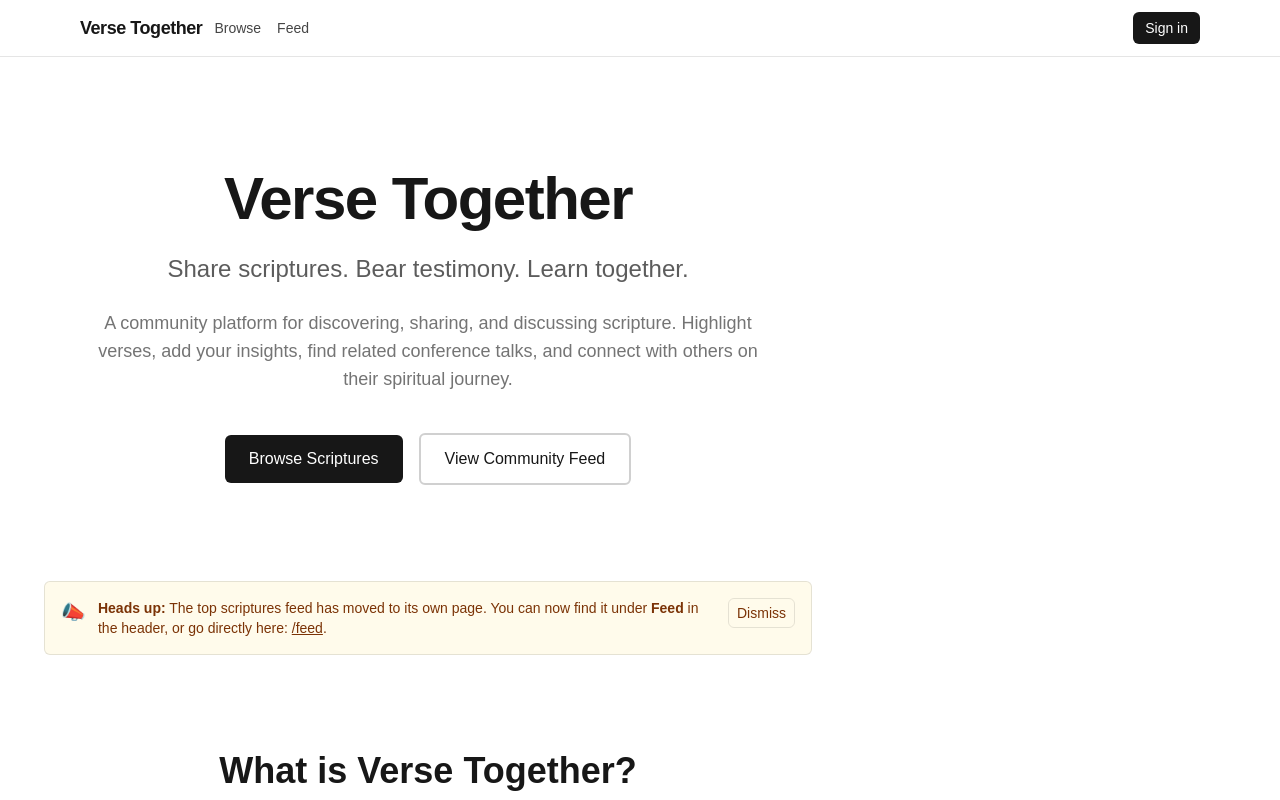
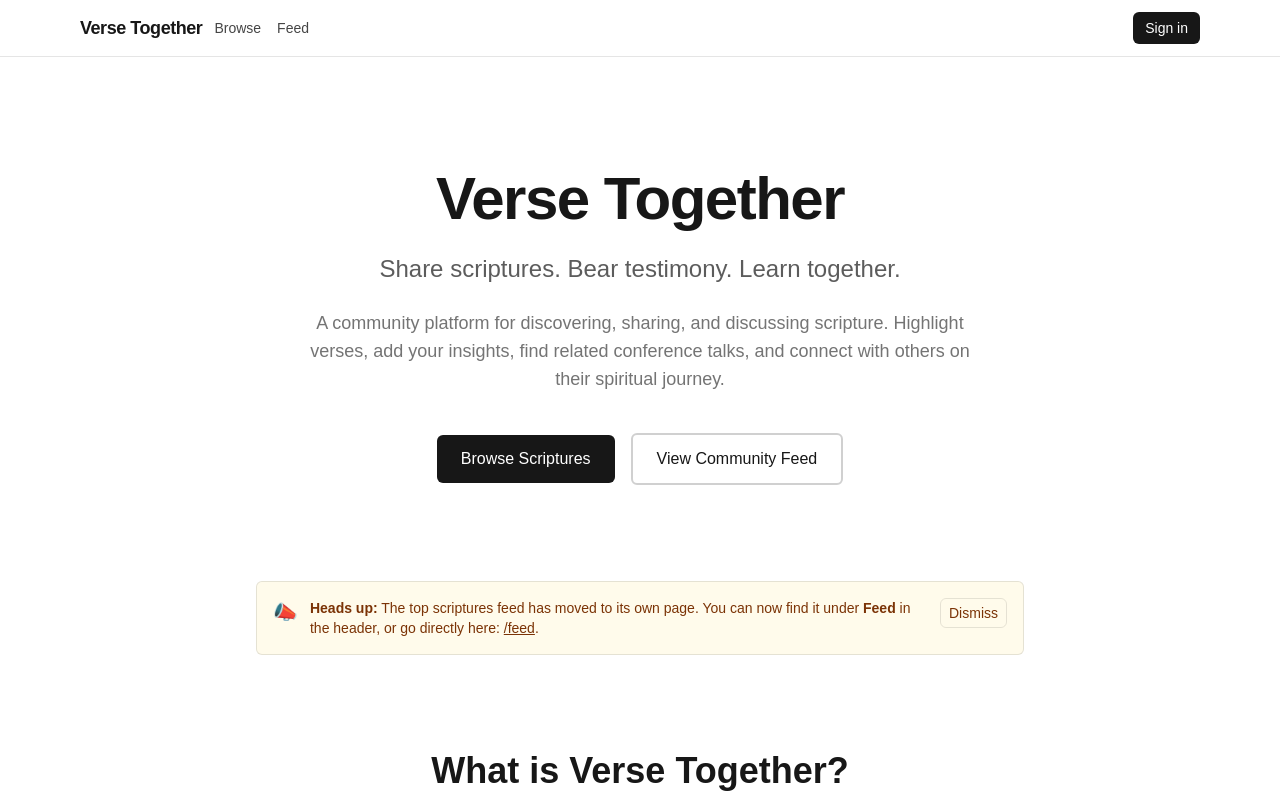
Before and after one commit to NotAKerbal/verse-together, a Next.js app: page / in a window 1280 px wide. Shown: the top 800 px of the page. Built offline with nearby package versions, Linux system fonts and the light colour scheme; no server answers.

Commit message:
feat: integrate AppMain component into layout for improved structure
- Replaced the main content area with the new AppMain component, enhancing the layout's organization and maintainability.
- This change supports better encapsulation of main content functionality within the application.

```diff
--- a/src/app/layout.tsx
+++ b/src/app/layout.tsx
@@ -4,6 +4,7 @@ import "./globals.css";
 import Navbar from "../components/Navbar";
 import Ripple from "../components/Ripple";
 import AppProviders from "../components/AppProviders";
+import AppMain from "../components/AppMain";
 
 const geistSans = Geist({
   variable: "--font-geist-sans",
@@ -33,7 +34,7 @@ export default function RootLayout({
         <AppProviders>
           <Ripple />
           <Navbar />
-          <main className="w-full px-4 py-8 lg:pr-[380px] xl:pr-[440px] 2xl:pr-[500px]">{children}</main>
+          <AppMain>{children}</AppMain>
         </AppProviders>
       </body>
     </html>
--- /dev/null
+++ b/src/components/AppMain.tsx
@@ -0,0 +1,19 @@
+"use client";
+
+import type { PropsWithChildren } from "react";
+import { useInsightBuilder } from "@/features/insights/InsightBuilderProvider";
+
+export default function AppMain({ children }: PropsWithChildren) {
+  const { activeDraftId } = useInsightBuilder();
+  const hasDesktopInsightPanel = Boolean(activeDraftId);
+
+  return (
+    <main
+      className={`w-full px-4 py-8 ${
+        hasDesktopInsightPanel ? "lg:pr-[380px] xl:pr-[440px] 2xl:pr-[500px]" : ""
+      }`}
+    >
+      {children}
+    </main>
+  );
+}
```
